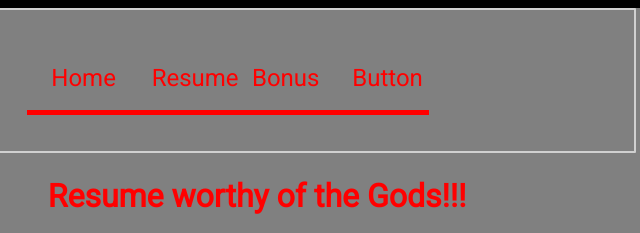
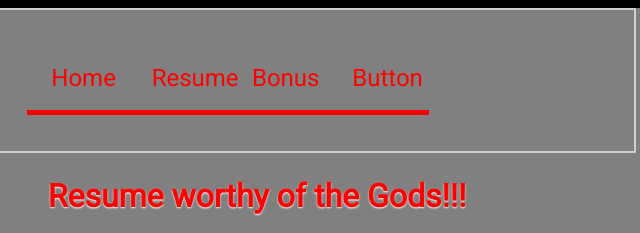
Before and after one commit to Carlosl29/ProjectThree, a plain HTML site: page resume.html in a window 1280 px wide. Shown: the top 233 px of the page, 383-1023 px from the left. Drawn offline with Linux system fonts and the light colour scheme.

Commit message:
Changed text shadow
CSS validator asked to lower the values passed to text shadow

```diff
--- a/styl2.css
+++ b/styl2.css
@@ -105,7 +105,7 @@ section{
 .resume h1{
   text-align: center;
   color: red;
-  text-shadow: white 0px 1px 2px 2px;
+  text-shadow: white 0px 1px 2px;
 }
 
 .resume section{
```
